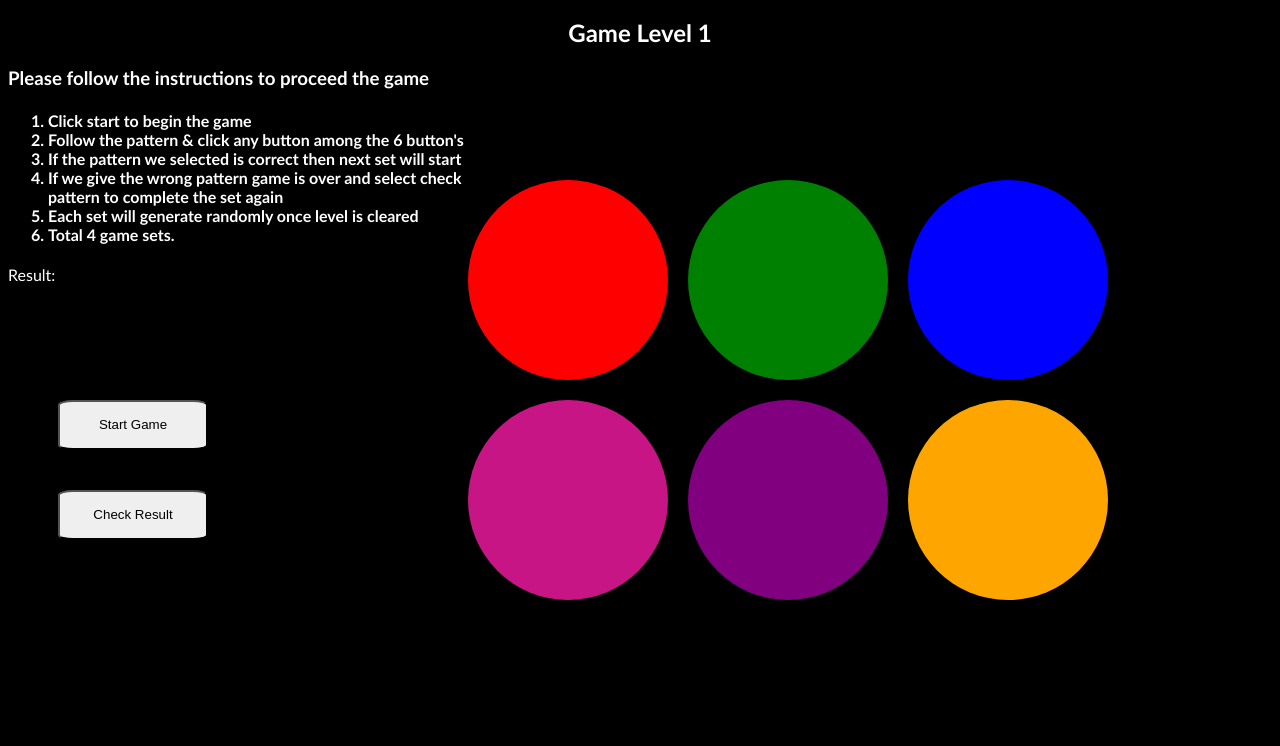
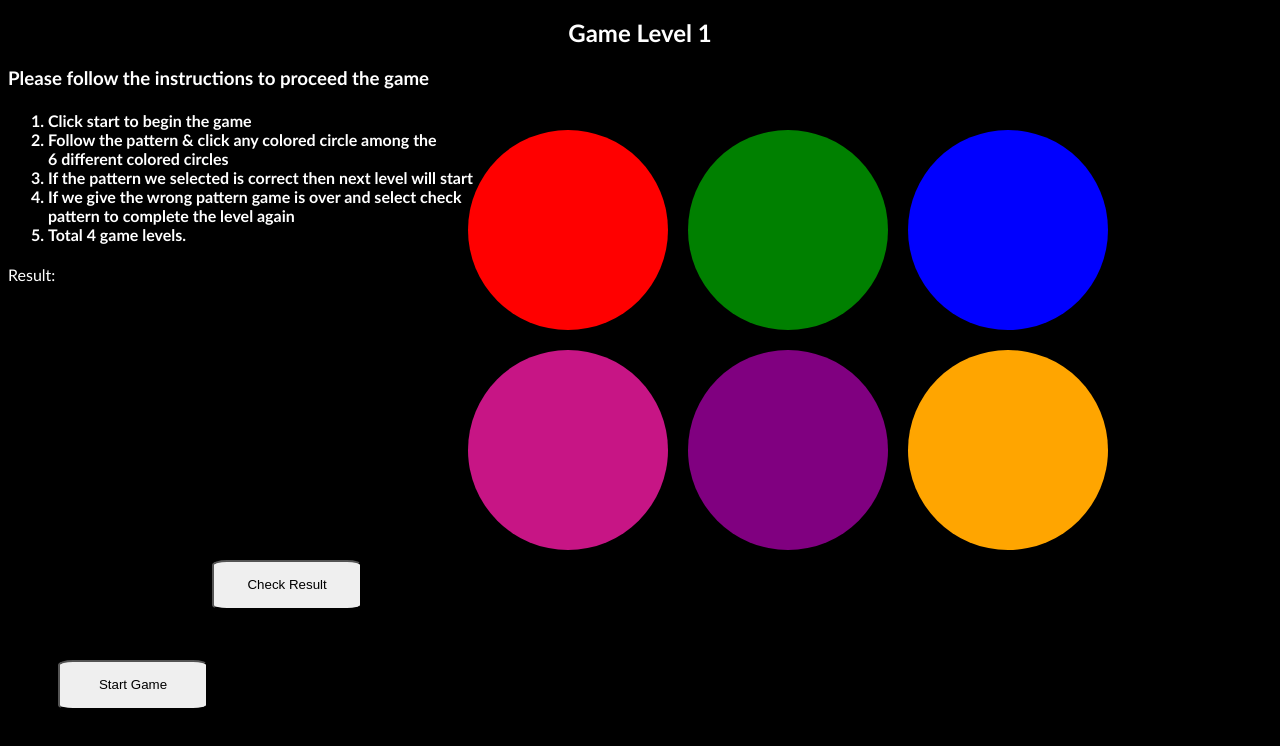
Before and after one commit to ratanmudiraj333/Ratans-Game-Memory-Blaze, a plain HTML site: page index.html in a window 1280 px wide. Shown: the part 48-794 px from the top of the page. Drawn offline with nearby package versions, Linux system fonts and the light colour scheme.

Commit message:
text change index.html

```diff
--- a/index.html
+++ b/index.html
@@ -11,16 +11,14 @@
         <h4>
         <ol>
             <li>Click start to begin the game</li>
-            <li>Follow the pattern & click any button among the 6 button's</li>
-            <li>If the pattern we selected is correct then next set will start</li>
-            <li>If we give the wrong pattern game is over and select check<br> pattern to complete the set again</li>
-            <li>Each set will generate randomly once level is cleared</li>
-            <li>Total 4 game sets.</li>
+            <li>Follow the pattern & click any colored circle among the <br>6 different colored circles</li>
+            <li>If the pattern we selected is correct then next level will start</li>
+            <li>If we give the wrong pattern game is over and select check<br> pattern to complete the level again</li>
+            <li>Total 4 game levels.</li>
         </ol>
         </h4>
 
         <p class = "Result">Result:</p>
-        <button class = "button1">Start Game</button>
         <div class = "Grid">
         <div class = "red_shape"> </div>
         <div class = "green_shape"> </div>
@@ -29,6 +27,7 @@
         <div class = "purple_shape"> </div>
         <div class = "orange_shape"> </div>
         </div>
+        <button class = "button1">Start Game</button>
         <button class = "button2">Check Result</button>
         <button class = "button3">Check pattern</button>
         <button class = "button4">Restart Game</button>
```
